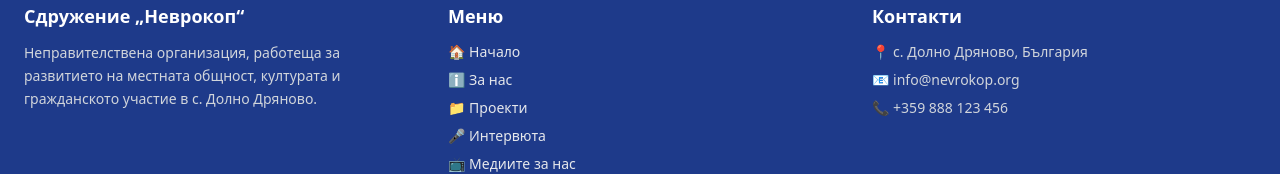
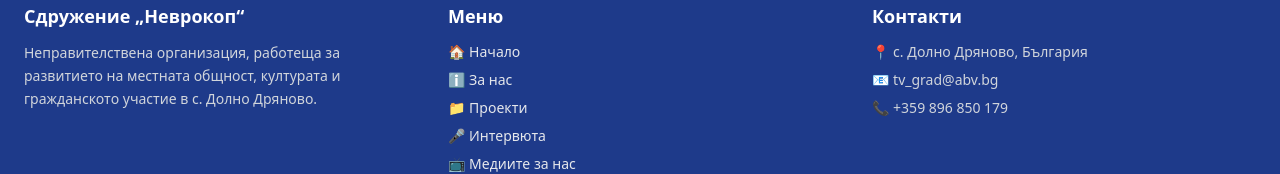
Before and after one commit to denimpetak/association-nevrokop, a React (Create React App) app: page /contacts in a window 1280 px wide. Shown: the part 1015-1189 px from the top of the page. Built offline with nearby package versions, Linux system fonts and the light colour scheme.

Commit message:
Small updates

```diff
--- a/src/components/Footer.js
+++ b/src/components/Footer.js
@@ -32,8 +32,8 @@ export default function Footer() {
           <h3 className="text-lg font-semibold mb-3 text-white">Контакти</h3>
           <ul className="space-y-2 text-sm text-gray-300">
             <li>📍 с. Долно Дряново, България</li>
-            <li>📧 info@nevrokop.org</li>
-            <li>📞 +359 888 123 456</li>
+            <li>📧 tv_grad@abv.bg</li>
+            <li>📞 +359 896 850 179</li>
           </ul>
         </div>
       </div>
```
